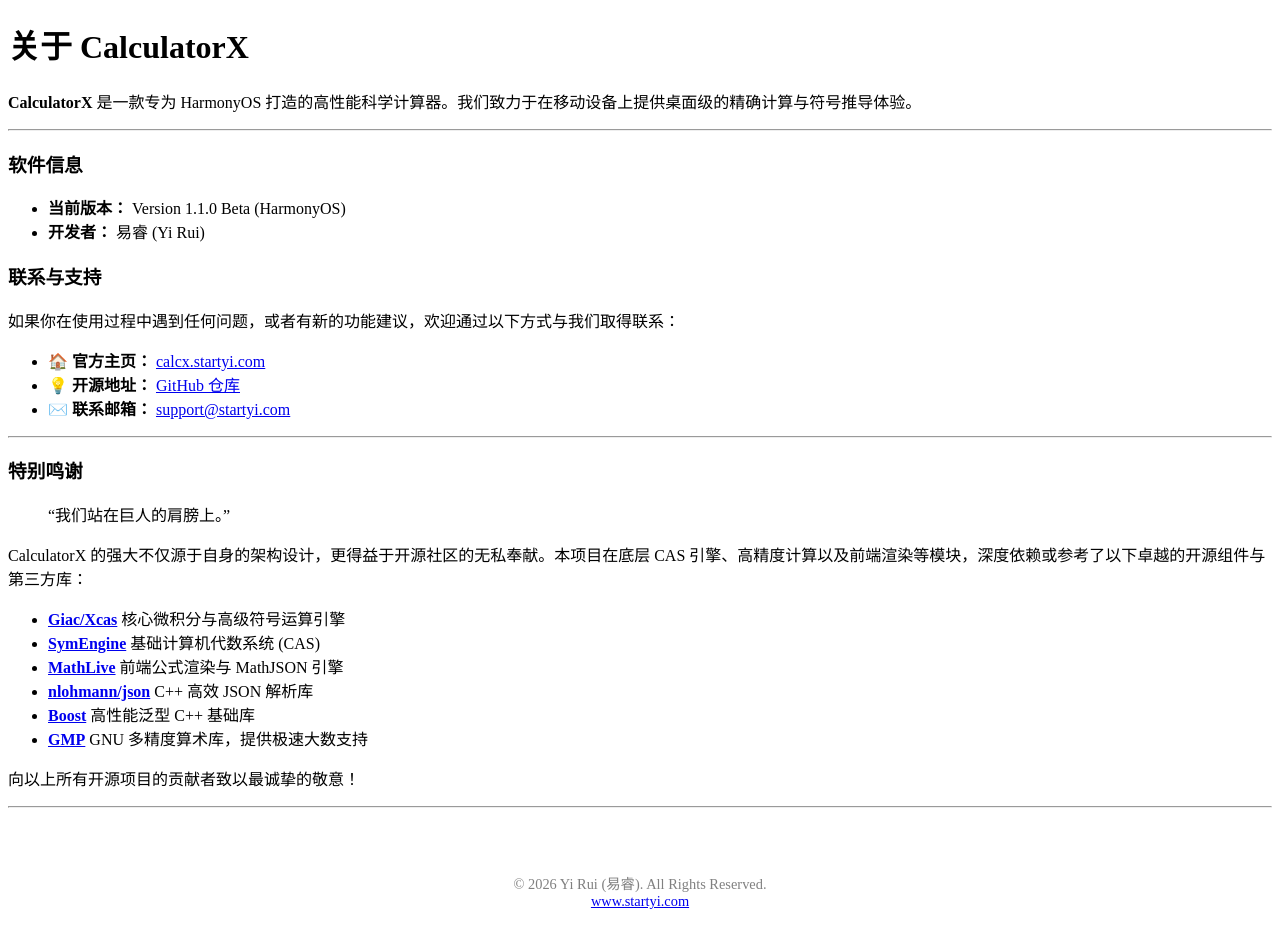
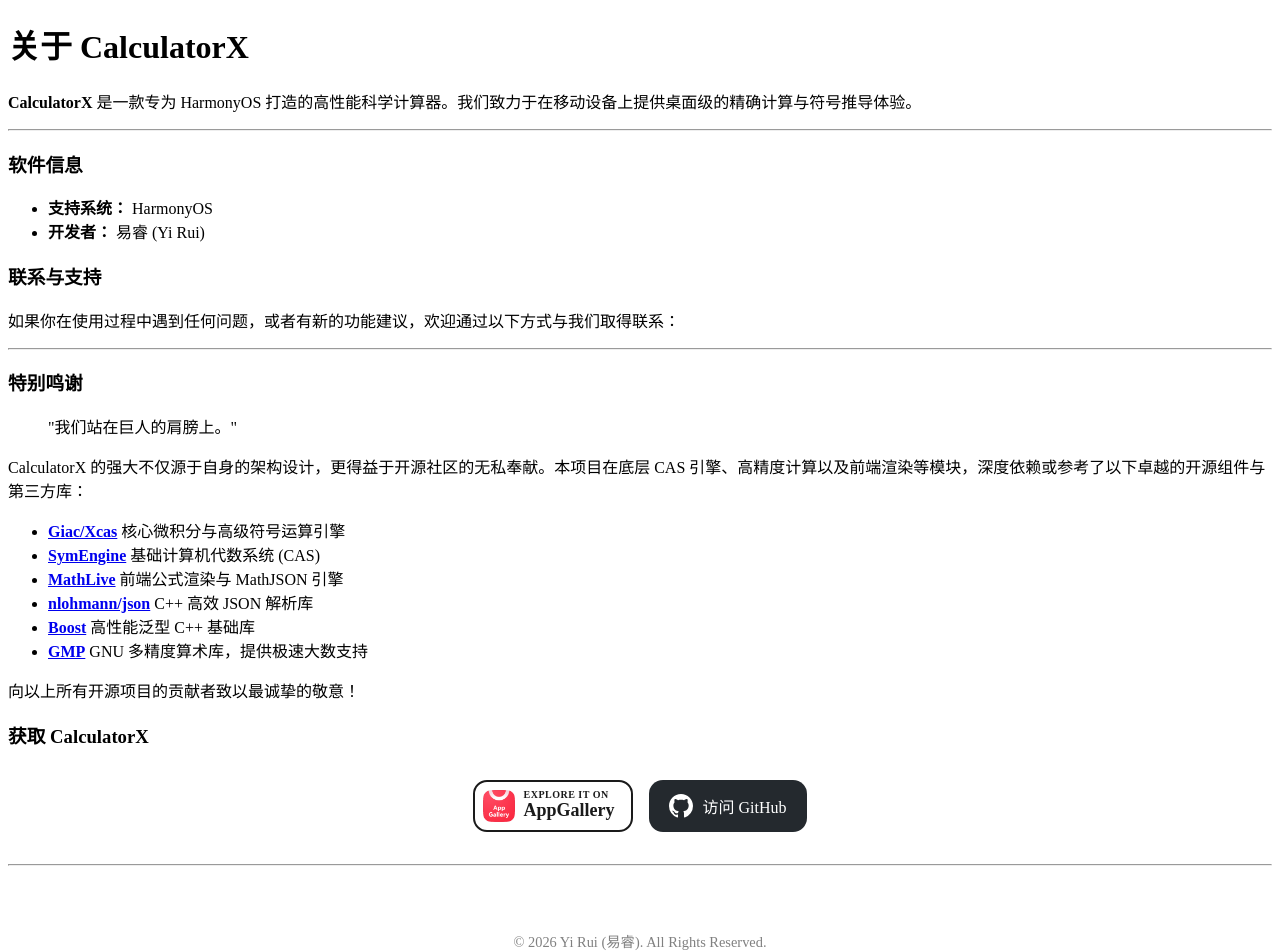
Before and after one commit to StarHeartY/CalcX-docs, a Next.js app: page /docs/about in a window 1280 px wide. Shown: the top 952 px of the page. Before the commit the page ends 925 px from the top, so only its background shows below. Built offline with nearby package versions, Linux system fonts and the light colour scheme.

Commit message:
关于页面

```diff
--- a/pages/about.mdx
+++ b/pages/about.mdx
@@ -10,22 +10,20 @@
 
 ### 软件信息
 
-* **当前版本：** Version 1.1.0 Beta (HarmonyOS)
+* **支持系统：** HarmonyOS
 * **开发者：** 易睿 (Yi Rui)
 
 ### 联系与支持
 
 如果你在使用过程中遇到任何问题，或者有新的功能建议，欢迎通过以下方式与我们取得联系：
 
-* 🏠 **官方主页：** [calcx.startyi.com](https://calcx.startyi.com)
-* 💡 **开源地址：** [GitHub 仓库](https://github.com/StarHeartY/CalculatorX)
-* ✉️ **联系邮箱：** [support@startyi.com](mailto:support@startyi.com)
+
 
 ---
 
 ### 特别鸣谢
 
-> “我们站在巨人的肩膀上。”
+> "我们站在巨人的肩膀上。"
 
 CalculatorX 的强大不仅源于自身的架构设计，更得益于开源社区的无私奉献。本项目在底层 CAS 引擎、高精度计算以及前端渲染等模块，深度依赖或参考了以下卓越的开源组件与第三方库：
 
@@ -44,6 +42,56 @@
 
 向以上所有开源项目的贡献者致以最诚挚的敬意！
 
+### 获取 CalculatorX
+
+<div style={{ display: 'flex', gap: '16px', justifyContent: 'center', flexWrap: 'wrap', marginTop: '32px', marginBottom: '32px' }}>
+
+  <a
+    href="https://appgallery.huawei.com/"
+    target="_blank"
+    rel="noopener noreferrer"
+    style={{
+      display: 'flex',
+      alignItems: 'center',
+      padding: '6px 16px 6px 8px',
+      border: '2px solid #1a1a1a',
+      borderRadius: '14px',
+      textDecoration: 'none',
+      color: '#1a1a1a',
+      backgroundColor: '#fff'
+    }}
+  >
+    <img
+      src="/docs/images/appgallery-icon.png"
+      alt="AppGallery Logo"
+      style={{
+        width: '32px',
+        height: '32px',
+        marginRight: '8px',
+        objectFit: 'contain'
+      }}
+    />
+    <div style={{ display: 'flex', flexDirection: 'column', alignItems: 'flex-start' }}>
+      <span style={{ fontSize: '10px', fontWeight: 'bold', lineHeight: '1', letterSpacing: '0.5px' }}>EXPLORE IT ON</span>
+      <span style={{ fontSize: '18px', fontWeight: '900', lineHeight: '1.2' }}>AppGallery</span>
+    </div>
+  </a>
+
+  <a
+    href="https://github.com/StarHeartY/CalculatorX"
+    target="_blank"
+    rel="noopener noreferrer"
+    style={{ display: 'flex', alignItems: 'center', padding: '0 20px', borderRadius: '14px', textDecoration: 'none', color: '#fff', backgroundColor: '#24292e', height: '52px' }}
+  >
+    <svg height="24" aria-hidden="true" viewBox="0 0 16 16" width="24" fill="currentColor" style={{ marginRight: '10px' }}>
+      <path d="M8 0c4.42 0 8 3.58 8 8a8.013 8.013 0 0 1-5.45 7.59c-.4.08-.55-.17-.55-.38 0-.27.01-1.13.01-2.2 0-.75-.25-1.23-.54-1.48 1.78-.2 3.65-.88 3.65-3.95 0-.88-.31-1.59-.82-2.15.08-.2.36-1.02-.08-2.12 0 0-.67-.22-2.2.82-.64-.18-1.32-.27-2-.27-.68 0-1.36.09-2 .27-1.53-1.03-2.2-.82-2.2-.82-.44 1.1-.16 1.92-.08 2.12-.51.56-.82 1.28-.82 2.15 0 3.06 1.86 3.75 3.64 3.95-.23.2-.44.55-.51 1.07-.46.21-1.61.55-2.33-.66-.15-.24-.6-.83-1.23-.82-.67.01-.27.38.01.53.34.19.73.9.82 1.13.16.45.68 1.31 2.69.94 0 .67.01 1.3.01 1.49 0 .21-.15.46-.55.38A7.995 7.995 0 0 1 0 8c0-4.42 3.58-8 8-8Z"></path>
+    </svg>
+    <span style={{ fontSize: '16px', fontWeight: 'regular' }}>访问 GitHub</span>
+  </a>
+
+</div>
+
+
 ---
 
 <div style={{ textAlign: 'center', marginTop: '4rem', color: 'gray', fontSize: '0.9rem' }}>
```
Also changed, not shown: public/images/appgallery-icon.png (added), 1 other file (tests, documents, lock files or other folders).
